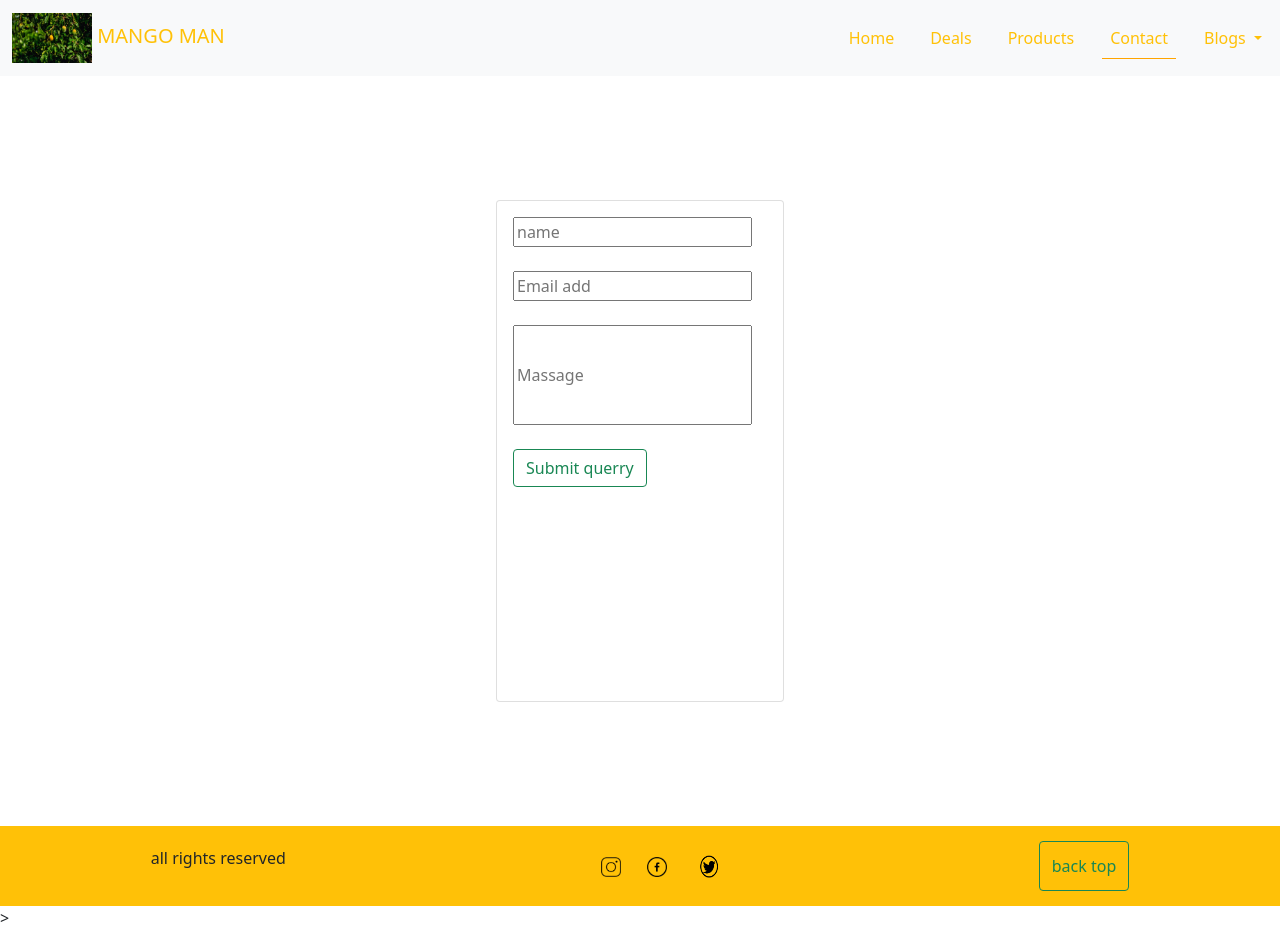
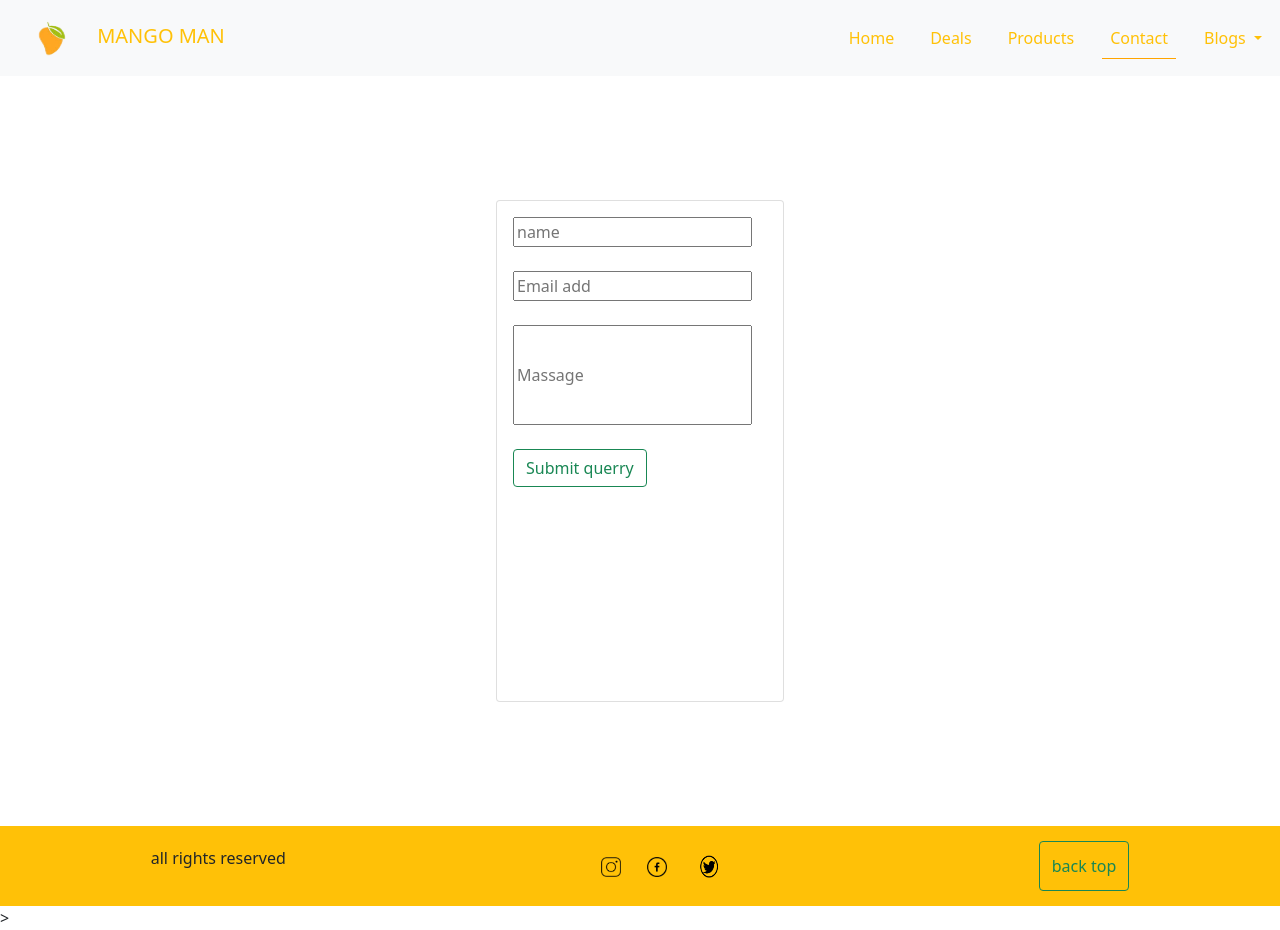
Before and after one commit to Nakul-bhagwane/mango-man, a plain HTML site: page contact.html in a window 1280 px wide. Drawn offline with nearby package versions, Linux system fonts and the light colour scheme.

Commit message:
new 2  version

```diff
--- a/contact.html
+++ b/contact.html
@@ -23,7 +23,7 @@
     <nav class="navbar navbar-expand-lg navbar-light bg-light">
         <div class="container-fluid">
             <a class="navbar-brand text-warning" href="index.html">
-                <img src="images/banner/photo-1622955658214-d05c1c6fcf84.avif" alt="" width="80" height="50" class="d-inline-block ">
+                <img src="images/brand/download-removebg-preview (2).png" alt="" width="80" height="50" class="d-inline-block ">
                 MANGO MAN
             </a>
             <button class="navbar-toggler" type="button" data-bs-toggle="collapse"
```
